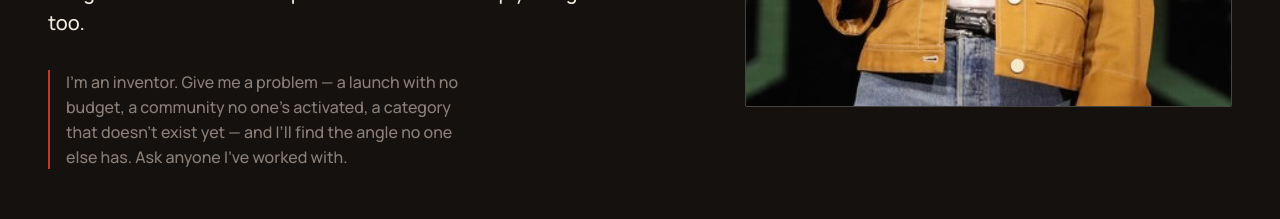
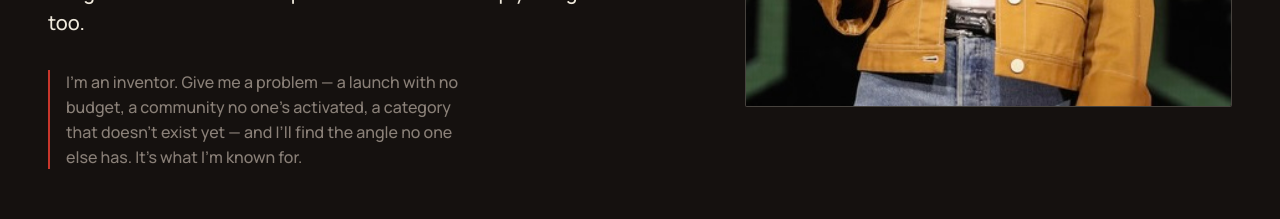
Before and after one commit to lolacolafola/laura-cordrey-site, a React (Vite) app: page /about in a window 1280 px wide. Shown: the part 717-936 px from the top of the page. Built offline with nearby package versions, Linux system fonts and the light colour scheme.

Commit message:
about sublede: 'It's what I'm known for.' — owns the inventor claim instead of inviting external validation

```diff
--- a/src/pages/AboutPage.jsx
+++ b/src/pages/AboutPage.jsx
@@ -138,7 +138,7 @@ export default function AboutPage() {
                 I&rsquo;m an inventor. Give me a problem — a launch with no
                 budget, a community no one&rsquo;s activated, a category
                 that doesn&rsquo;t exist yet — and I&rsquo;ll find the angle
-                no one else has. Ask anyone I&rsquo;ve worked with.
+                no one else has. It&rsquo;s what I&rsquo;m known for.
               </p>
             </div>
 
```
